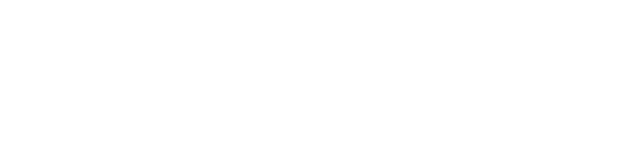
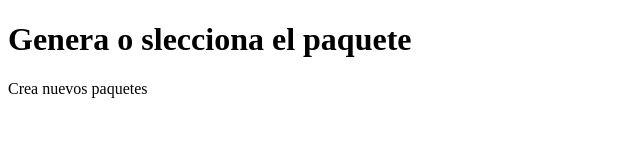
Before and after one commit to CrisOjeda9/Proyecto2, a plain HTML site: page paquetes.html in a window 1280 px wide. Shown: the whole page, without its empty margins (0-640 px from the left). Drawn offline with Linux system fonts and the light colour scheme.

Commit message:
Agregar informacion al paquetes.html

```diff
--- a/paquetes.html
+++ b/paquetes.html
@@ -3,9 +3,10 @@
 <head>
     <meta charset="UTF-8">
     <meta name="viewport" content="width=device-width, initial-scale=1.0">
-    <title>Document</title>
+    <title>Paquetes de cobros</title>
 </head>
 <body>
-
+    <h1>Genera o slecciona el paquete</h1>
+    <p>Crea nuevos paquetes</p>
 </body>
 </html>
```
